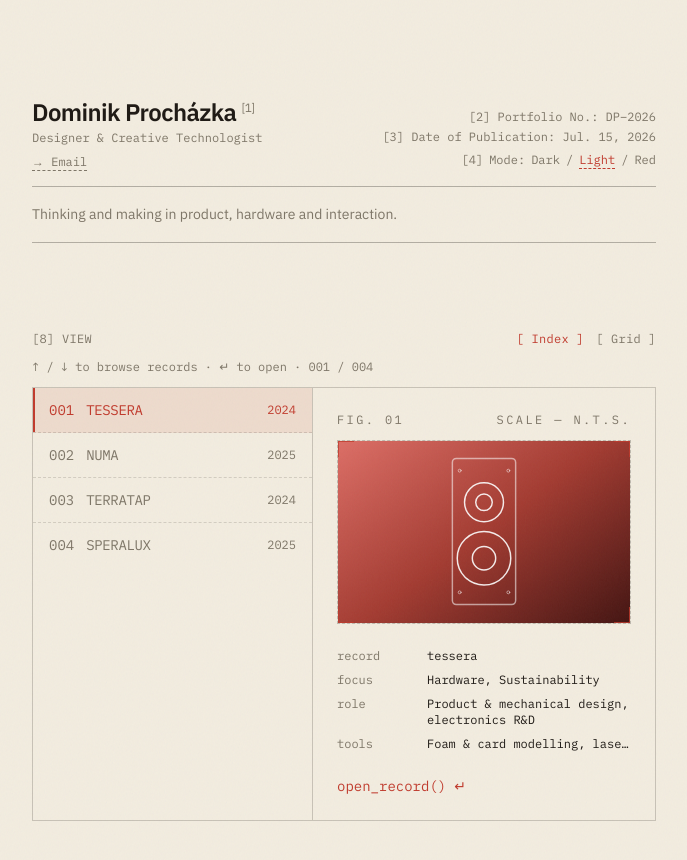
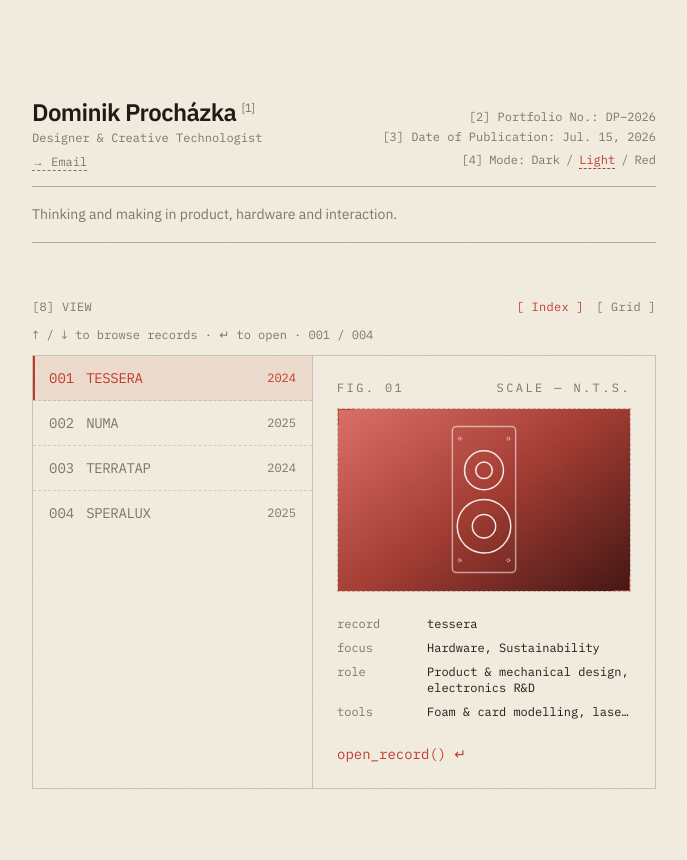
Before and after one commit to domproch/dominik-portfolio, a Next.js app: page / in a window 1280 px wide. Shown: the top 860 px of the page, without its empty margins (296-983 px from the left). Built offline with nearby package versions, Linux system fonts and the light colour scheme.

Commit message:
Padding changes

```diff
--- a/src/app/page.tsx
+++ b/src/app/page.tsx
@@ -8,7 +8,7 @@ export default function Home() {
   return (
     <>
       <div className="mx-auto max-w-2xl px-6 pt-16 sm:pt-24">
-        <header className="pb-6">
+        <header className="pb-4">
           <div className="flex flex-wrap items-baseline justify-between gap-x-6 gap-y-2 pb-4">
             <div>
               <p className="text-xl font-semibold tracking-tight sm:text-2xl">
--- a/src/components/ProjectExplorer.tsx
+++ b/src/components/ProjectExplorer.tsx
@@ -9,7 +9,7 @@ export default function ProjectExplorer({ projects }: { projects: Project[] }) {
   const [view, setView] = useState<"index" | "grid">("index");
 
   return (
-    <div className="mt-16">
+    <div className="mt-10">
       <div className="mb-3 flex items-center justify-between font-mono text-xs uppercase tracking-wide">
         <span className="text-muted">
           <span className="text-muted">[8]</span> View
```
